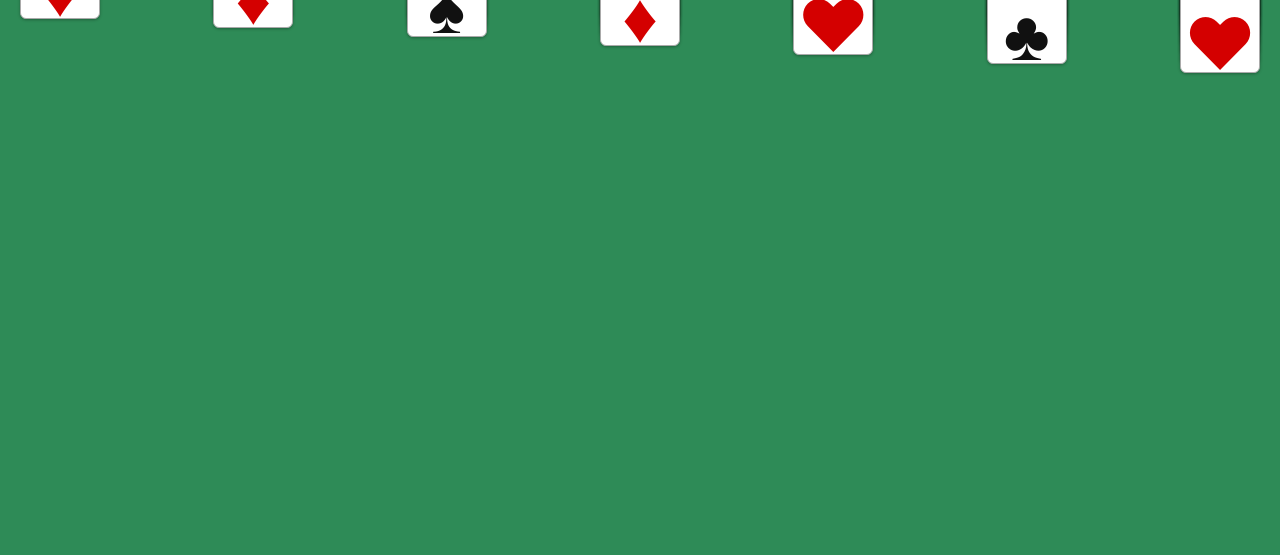
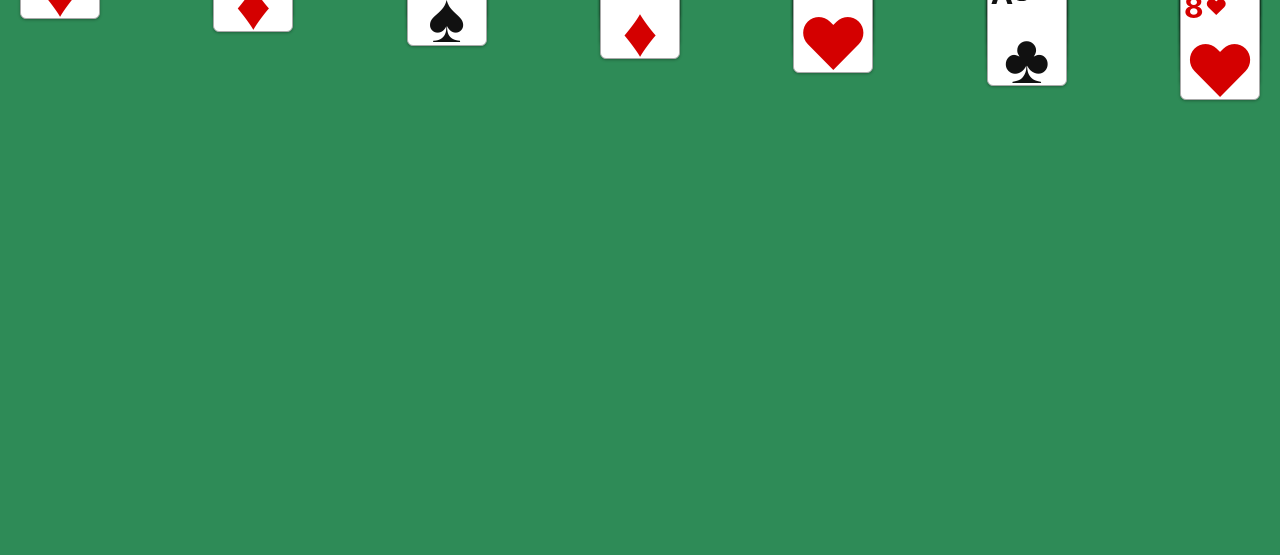
Before and after one commit to websimapi/websim-solitaire-7, a plain HTML site: page index.html in a window 1280 px wide. Shown: the part 245-800 px from the top of the page. Drawn offline with Linux system fonts and the light colour scheme.

Commit message:
v12: Let's fix it so that as our cards stack.They stack in a way where the number and symbol of the previous cards below.It are still visible, so it'll be positioned slightly down.Some more.You're gonna have to do the math to get the exact.I'm outta space

```diff
--- a/main.js
+++ b/main.js
@@ -115,9 +115,9 @@ function render() {
             el.style.top = `${currentTop}%`;
 
             // Calculate offset for the next card
-            // Tight spacing (8%) for face-down cards
-            // Larger spacing (18%) for face-up cards to show content
-            currentTop += card.faceUp ? 18 : 8;
+            // 12% for face-down cards to show a strip of the back
+            // 35% for face-up cards to ensure the large header (rank + suit) is visible
+            currentTop += card.faceUp ? 35 : 12;
 
             container.appendChild(el);
 
--- a/style.css
+++ b/style.css
@@ -111,18 +111,21 @@ body {
     position: absolute;
     display: flex;
     flex-direction: row;
-    align-items: flex-start;
+    align-items: center;
     justify-content: flex-start;
     line-height: 1;
-    padding: 0.2em;
+    padding: 0.15em;
     box-sizing: border-box;
+    white-space: nowrap;
+    width: 100%;
+    overflow: hidden;
 }
 
 .card-corner .rank {
     letter-spacing: -0.05em;
     font-weight: 700;
-    font-size: 1.8em;
-    margin-right: 0.05em;
+    font-size: 1.5em;
+    margin-right: 0.1em;
 }
 
 .card-corner .suit {
```
